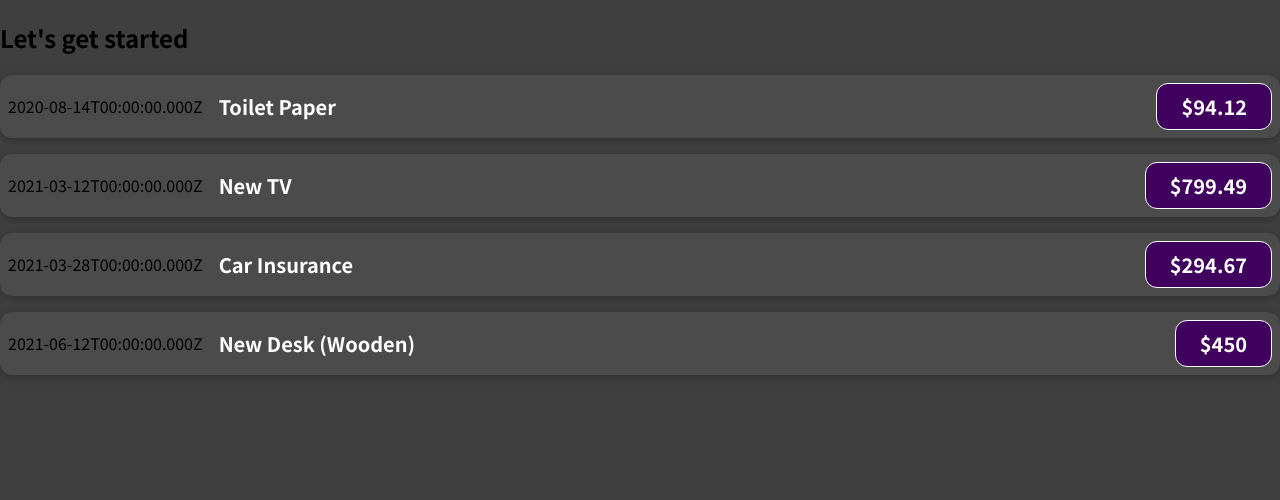
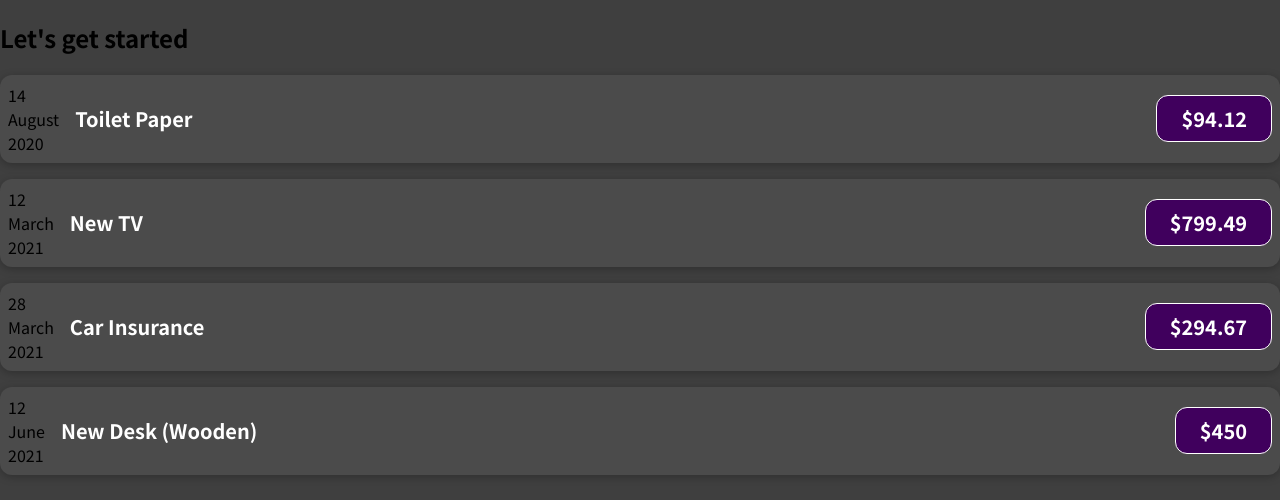
Before and after one commit to ssonko94/React-The-Complete-Guide, a React (Create React App) app: page / in a window 1280 px wide. Shown: the top 500 px of the page. Built offline with nearby package versions, Linux system fonts and the light colour scheme.

Commit message:
format the date properly

```diff
--- a/src/components/ExpenseItem.js
+++ b/src/components/ExpenseItem.js
@@ -2,9 +2,17 @@
 import "./ExpenseItem.css";
 
 export default function ExpenseItem({ title, amount, date }) {
+  const month = date.toLocaleString("en-US", { month: "long" });
+  const day = date.toLocaleString("en-US", { day: "2-digit" });
+  const year = date.getFullYear();
+
   return (
     <div className="expense-item">
-      <div>{date.toISOString()}</div>
+      <div>
+        <div>{day}</div>
+        <div>{month}</div>
+        <div>{year}</div>
+      </div>
       <div className="expense-item__description">
         <h2>{title}</h2>
         <div className="expense-item__price">${amount}</div>
```
